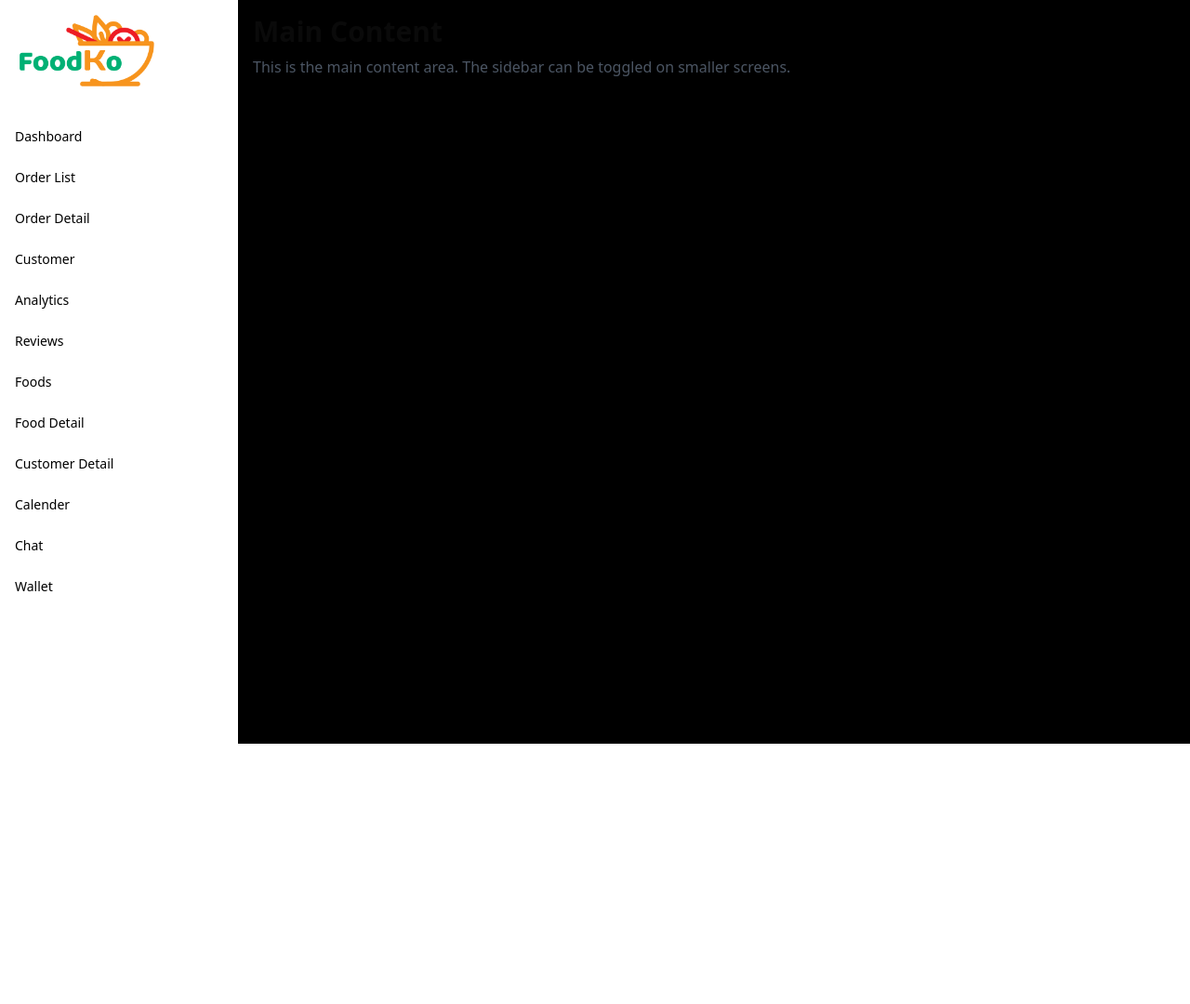
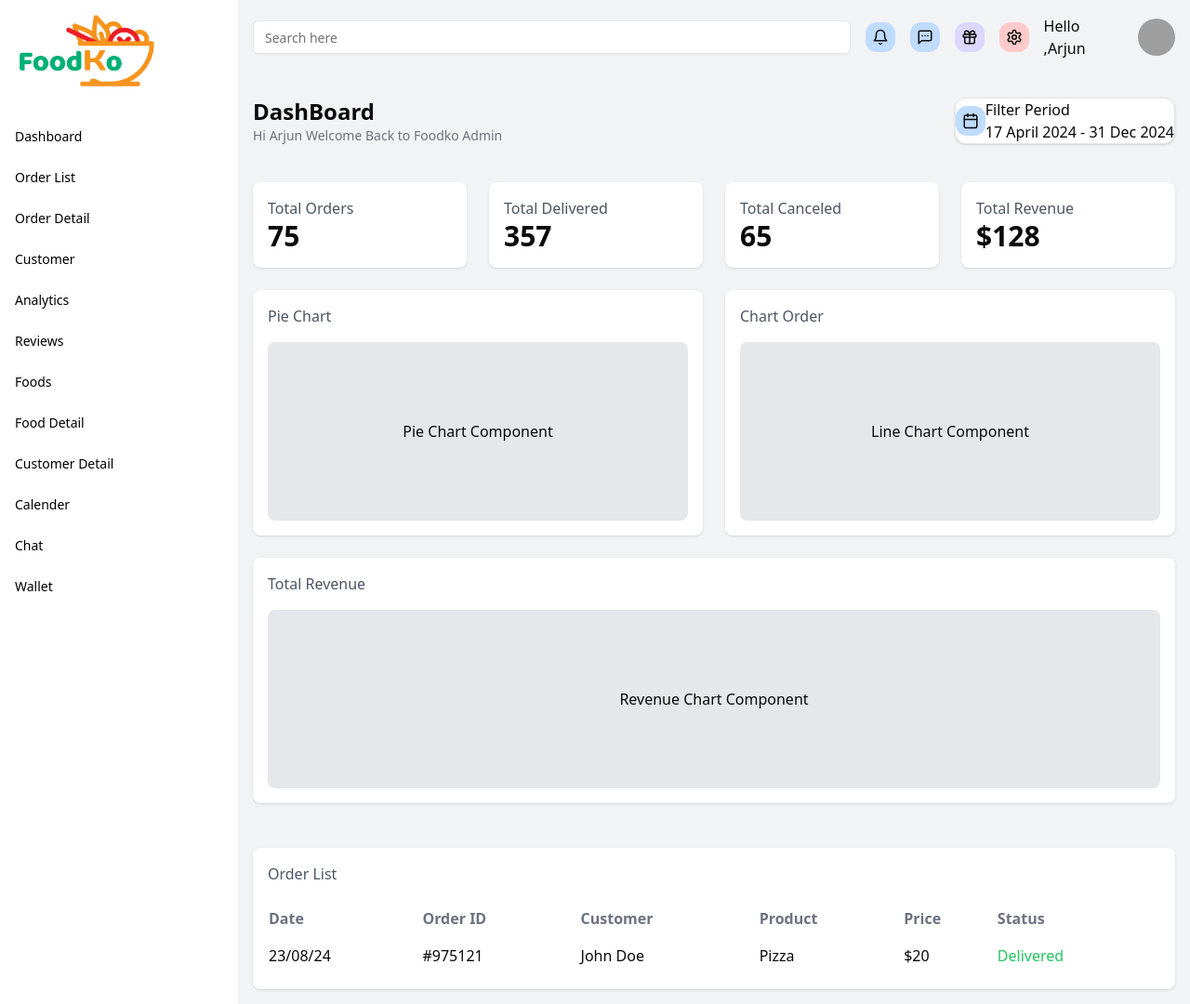
Before and after one commit to arjun7736/Restaurant-Management, a React (Vite) app in the folder frontend/: page / in a window 1280 px wide. Shown: the whole page at 93% size. Before the commit the page ends 800 px from the top, so only its background shows below. Built offline with nearby package versions, Linux system fonts and the light colour scheme; grey boxes are pictures that could not be loaded.

Commit message:
Fete :Navbar created | Dashboard layout Done

```diff
--- a/frontend/package.json
+++ b/frontend/package.json
@@ -10,6 +10,7 @@
     "preview": "vite preview"
   },
   "dependencies": {
+    "@radix-ui/react-avatar": "^1.1.1",
     "@radix-ui/react-dialog": "^1.1.2",
     "@radix-ui/react-dropdown-menu": "^2.1.2",
     "@radix-ui/react-icons": "^1.3.0",
--- /dev/null
+++ b/frontend/src/components/NavBar.tsx
@@ -0,0 +1,42 @@
+import { Input } from "./ui/input";
+import { Avatar, AvatarImage } from "./ui/avatar";
+import { Bell, Gift, MessageSquareMore, Settings } from "lucide-react";
+
+const NavBar = () => {
+  return (
+    <div className="">
+      <div className="flex gap-4 justify-evenly items-center">
+        <Input
+          className="bg-white w-2/3  focus:outline-none"
+          placeholder="Search here"
+        />
+        <div className="hidden sm:flex gap-4">
+          <div className=" flex w-8 h-8 bg-blue-200 items-center justify-center rounded-xl">
+            <Bell height={18} />
+          </div>
+          <div className="flex w-8 h-8 bg-blue-200 items-center justify-center rounded-xl">
+            <MessageSquareMore height={18} />
+          </div>
+          <div className="flex w-8 h-8 items-center justify-center rounded-xl bg-violet-200">
+            <Gift height={18} />
+          </div>
+          <div className="flex w-8 h-8 items-center justify-center rounded-xl bg-red-200">
+            <Settings height={18} />
+          </div>
+        </div>
+        <div className="hidden sm:flex gap-4">
+          <p>
+            Hello ,<span className="">Arjun</span>
+          </p>
+        </div>
+        <div>
+          <Avatar>
+            <AvatarImage src="https://github.com/shadcn.png" />
+          </Avatar>
+        </div>
+      </div>
+    </div>
+  );
+};
+
+export default NavBar;
--- /dev/null
+++ b/frontend/src/components/ui/avatar.tsx
@@ -0,0 +1,48 @@
+import * as React from "react"
+import * as AvatarPrimitive from "@radix-ui/react-avatar"
+
+import { cn } from "@/lib/utils"
+
+const Avatar = React.forwardRef<
+  React.ElementRef<typeof AvatarPrimitive.Root>,
+  React.ComponentPropsWithoutRef<typeof AvatarPrimitive.Root>
+>(({ className, ...props }, ref) => (
+  <AvatarPrimitive.Root
+    ref={ref}
+    className={cn(
+      "relative flex h-10 w-10 shrink-0 overflow-hidden rounded-full",
+      className
+    )}
+    {...props}
+  />
+))
+Avatar.displayName = AvatarPrimitive.Root.displayName
+
+const AvatarImage = React.forwardRef<
+  React.ElementRef<typeof AvatarPrimitive.Image>,
+  React.ComponentPropsWithoutRef<typeof AvatarPrimitive.Image>
+>(({ className, ...props }, ref) => (
+  <AvatarPrimitive.Image
+    ref={ref}
+    className={cn("aspect-square h-full w-full", className)}
+    {...props}
+  />
+))
+AvatarImage.displayName = AvatarPrimitive.Image.displayName
+
+const AvatarFallback = React.forwardRef<
+  React.ElementRef<typeof AvatarPrimitive.Fallback>,
+  React.ComponentPropsWithoutRef<typeof AvatarPrimitive.Fallback>
+>(({ className, ...props }, ref) => (
+  <AvatarPrimitive.Fallback
+    ref={ref}
+    className={cn(
+      "flex h-full w-full items-center justify-center rounded-full bg-muted",
+      className
+    )}
+    {...props}
+  />
+))
+AvatarFallback.displayName = AvatarPrimitive.Fallback.displayName
+
+export { Avatar, AvatarImage, AvatarFallback }
--- a/frontend/src/pages/Dashboard.tsx
+++ b/frontend/src/pages/Dashboard.tsx
@@ -1,5 +1,8 @@
+import NavBar from "@/components/NavBar";
 import SideBar from "@/components/SideBar";
 import { Button } from "@/components/ui/button";
+import { Card } from "@/components/ui/card";
+import { Calendar, Menu, X } from "lucide-react";
 import { useState } from "react";
 
 const Dashboard = () => {
@@ -10,20 +13,108 @@ const Dashboard = () => {
   };
 
   return (
-    <div className="flex">
+    <div className="flex ">
       <SideBar isOpen={isOpen} toggleSidebar={toggleSidebar} />
-      <div className="flex-1 lg:ml-64 bg-black h-screen">
+      <div className="flex-1 lg:ml-64 bg-gray-200/50 min-h-screen">
         <div className="p-4">
           <Button
             className="lg:hidden text-gray-800 bg-gray-100 p-2 rounded focus:outline-none"
             onClick={toggleSidebar}
           >
-            {isOpen ? 'Close Sidebar' : 'Open Sidebar'}
+            {isOpen ? <X /> : <Menu />}
           </Button>
-          <h1 className="text-3xl font-bold">Main Content</h1>
-          <p className="mt-2 text-gray-600">
-            This is the main content area. The sidebar can be toggled on smaller screens.
-          </p>
+          <NavBar />
+          <div className="flex justify-between items-center my-10 ">
+            <div className="flex-col justify-between items-center">
+              <p className="font-bold text-2xl"> DashBoard</p>
+              <p className="text-gray-500 text-sm">
+                Hi Arjun Welcome Back to Foodko Admin
+              </p>
+            </div>
+            <Card className="flex items-center justify-center">
+              <div className="flex w-8 h-8 bg-blue-200 items-center justify-center rounded-xl">
+                <Calendar height={18} />
+              </div>
+              <div>
+                <p>Filter Period</p>
+                <p>17 April 2024 - 31 Dec 2024</p>
+              </div>
+            </Card>
+          </div>
+
+          <section className="grid grid-cols-1 md:grid-cols-4 gap-6 mb-6">
+            <div className="bg-white p-4 rounded-lg shadow">
+              <h3 className="text-gray-600">Total Orders</h3>
+              <p className="text-3xl font-bold">75</p>
+            </div>
+            <div className="bg-white p-4 rounded-lg shadow">
+              <h3 className="text-gray-600">Total Delivered</h3>
+              <p className="text-3xl font-bold">357</p>
+            </div>
+            <div className="bg-white p-4 rounded-lg shadow">
+              <h3 className="text-gray-600">Total Canceled</h3>
+              <p className="text-3xl font-bold">65</p>
+            </div>
+            <div className="bg-white p-4 rounded-lg shadow">
+              <h3 className="text-gray-600">Total Revenue</h3>
+              <p className="text-3xl font-bold">$128</p>
+            </div>
+          </section>
+
+          {/* Charts and Reports Section */}
+          <section className="grid grid-cols-1 lg:grid-cols-2 gap-6 mb-6">
+            <div className="bg-white p-4 rounded-lg shadow">
+              <h3 className="text-gray-600 mb-4">Pie Chart</h3>
+              {/* Placeholder for pie chart */}
+              <div className="flex justify-center items-center h-48 bg-gray-200 rounded-lg">
+                Pie Chart Component
+              </div>
+            </div>
+            <div className="bg-white p-4 rounded-lg shadow">
+              <h3 className="text-gray-600 mb-4">Chart Order</h3>
+              {/* Placeholder for line chart */}
+              <div className="flex justify-center items-center h-48 bg-gray-200 rounded-lg">
+                Line Chart Component
+              </div>
+            </div>
+          </section>
+
+          {/* Total Revenue and Order List Section */}
+          <section className="grid grid-cols-1 gap-6">
+            <div className="bg-white p-4 rounded-lg shadow mb-6">
+              <h3 className="text-gray-600 mb-4">Total Revenue</h3>
+              {/* Placeholder for revenue chart */}
+              <div className="flex justify-center items-center h-48 bg-gray-200 rounded-lg">
+                Revenue Chart Component
+              </div>
+            </div>
+
+            <div className="bg-white p-4 rounded-lg shadow">
+              <h3 className="text-gray-600 mb-4">Order List</h3>
+              <table className="w-full table-auto text-left">
+                <thead>
+                  <tr className="text-gray-500">
+                    <th className="py-2">Date</th>
+                    <th className="py-2">Order ID</th>
+                    <th className="py-2">Customer</th>
+                    <th className="py-2">Product</th>
+                    <th className="py-2">Price</th>
+                    <th className="py-2">Status</th>
+                  </tr>
+                </thead>
+                <tbody>
+                  <tr>
+                    <td className="py-2">23/08/24</td>
+                    <td className="py-2">#975121</td>
+                    <td className="py-2">John Doe</td>
+                    <td className="py-2">Pizza</td>
+                    <td className="py-2">$20</td>
+                    <td className="py-2 text-green-500">Delivered</td>
+                  </tr>
+                </tbody>
+              </table>
+            </div>
+          </section>
         </div>
       </div>
     </div>
```
Also changed, not shown: 1 other file (tests, documents, lock files or other folders).
